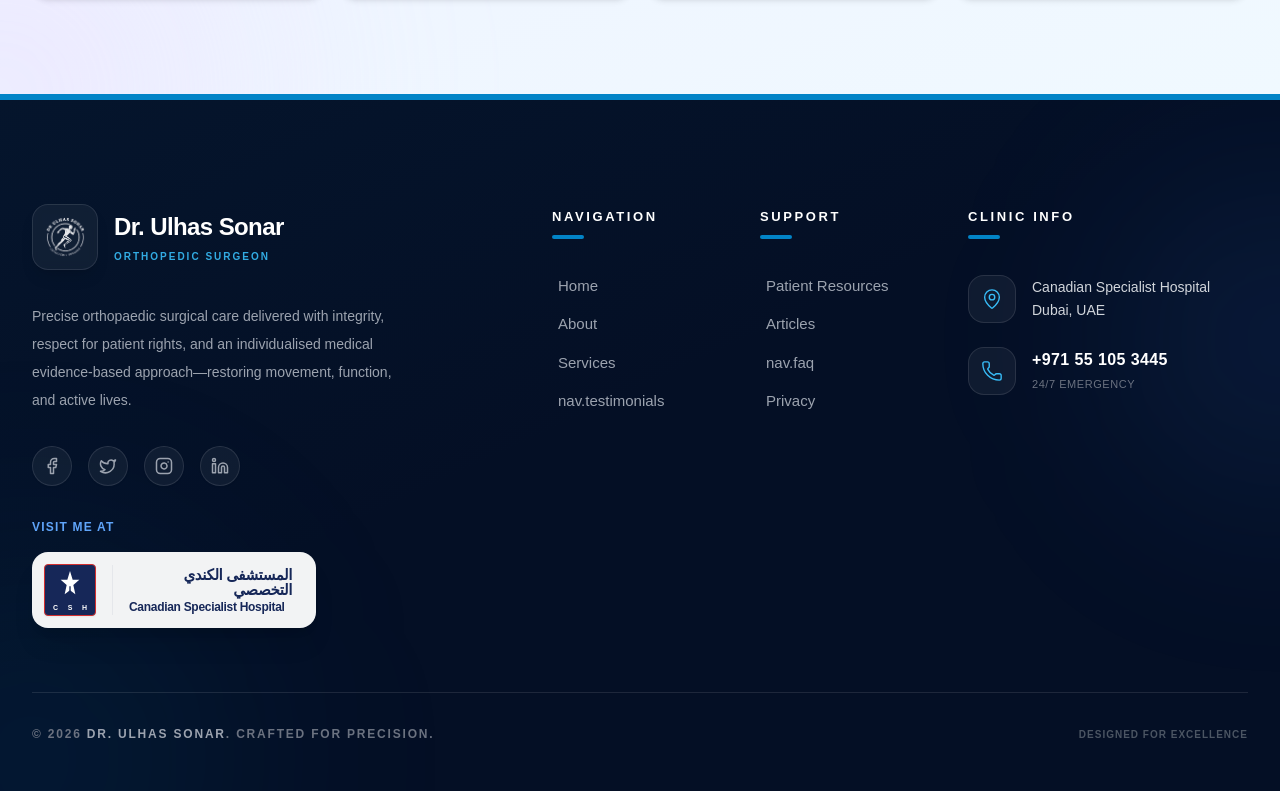
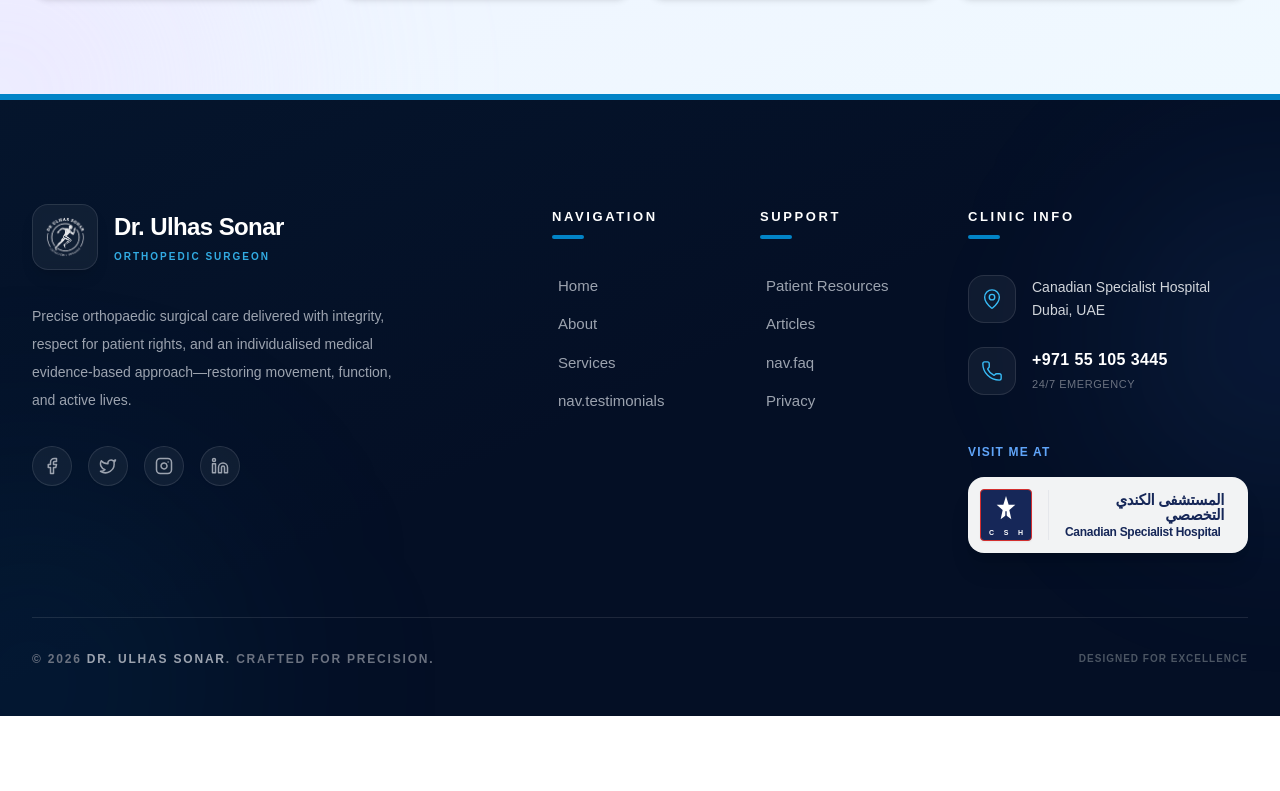
Before and after one commit to sabin876/Doctor-Port, a React (Vite) app: page /gallery in a window 1280 px wide. Shown: the part 1267-2058 px from the top of the page. After the commit the page ends 1983 px from the top, so only its background shows below. Built offline with nearby package versions, Linux system fonts and the light colour scheme; a web font is replaced by a local one.

Commit message:
update footer and other changes

```diff
--- a/src/components/Footer.jsx
+++ b/src/components/Footer.jsx
@@ -34,8 +34,7 @@ const Footer = () => {
                             {t('footer.desc')}
                         </p>
 
-                        {/* Social Links & Visit Link */}
-                        <div className="flex flex-col gap-8">
+                        {/* Social Links */}
                         <div className="flex gap-4">
                             {[
                                 { Icon: Facebook, label: 'Facebook' },
@@ -52,36 +51,6 @@ const Footer = () => {
                                     <social.Icon size={18} strokeWidth={2} />
                                 </a>
                             ))}
-                            </div>
-
-                            {/* Visit Me At Section (Realigned) */}
-                            <div>
-                                <h4 className="text-[12px] font-montserrat font-bold uppercase tracking-widest mb-4 text-blue-400">
-                                    {t('footer.visitMeAt')}
-                                </h4>
-                                <a href="https://csh.ae/" target="_blank" rel="noreferrer" className="group inline-flex items-center gap-4 bg-white/95 hover:bg-white p-3 pr-6 rounded-2xl shadow-xl transition-all duration-300 hover:-translate-y-1 hover:shadow-primary-500/10">
-                                    {/* Custom CSS representation of the Canadian Specialist Hospital logo */}
-                                    <div className="relative w-[3.25rem] h-[3.25rem] bg-[#162758] rounded shadow-sm border border-[#d32f2f] flex justify-center flex-shrink-0">
-                                        <svg className="absolute w-8 h-8 top-1 text-white fill-current" viewBox="0 0 24 24">
-                                            <path d="M12 1.5L14 8h5l-4.5 4L16 19l-4-3-4 3 1.5-7L5 8h5l2-6.5z"/>
-                                            <path className="fill-[#162758]" d="M11.5 13h1v8h-1v-8z"/>
-                                        </svg>
-                                        <div className="absolute bottom-1 w-full flex justify-between px-2">
-                                            <span className="text-white text-[7px] font-black leading-none">C</span>
-                                            <span className="text-white text-[7px] font-black leading-none">S</span>
-                                            <span className="text-white text-[7px] font-black leading-none">H</span>
-                                        </div>
-                                    </div>
-                                    <div className="flex flex-col border-l border-gray-200 pl-4 py-0.5 max-w-[180px]">
-                                        <span className="text-[#162758] text-[15px] font-black font-montserrat tracking-tight leading-none mb-1 text-right" dir="rtl">
-                                            المستشفى الكندي التخصصي
-                                        </span>
-                                        <span className="text-[#162758] text-[12px] font-bold font-montserrat tracking-tight leading-none">
-                                            Canadian Specialist Hospital
-                                        </span>
-                                    </div>
-                                </a>
-                            </div>
                         </div>
                     </div>
 
@@ -137,7 +106,7 @@ const Footer = () => {
                             {t('footer.clinic')}
                             <span className="absolute -bottom-3 left-0 w-8 h-1 bg-primary-600 rounded-full"></span>
                         </h4>
-                        <ul className="space-y-6 mt-4">
+                        <ul className="space-y-6 mt-4 mb-10">
                             <li className="flex gap-4 group cursor-pointer">
                                 <div className="w-12 h-12 rounded-2xl bg-white/5 border border-white/10 group-hover:bg-primary-600/20 group-hover:border-primary-500/30 flex items-center justify-center text-primary-400 group-hover:text-primary-300 transition-all duration-300 flex-shrink-0">
                                     <MapPin size={22} strokeWidth={1.5} />
@@ -158,6 +127,35 @@ const Footer = () => {
                                 </div>
                             </li>
                         </ul>
+
+                        {/* Visit Me At Section (Realigned to Right/Contact Column) */}
+                        <div className="pt-2">
+                            <h4 className="text-[12px] font-montserrat font-bold uppercase tracking-widest mb-4 text-blue-400">
+                                {t('footer.visitMeAt')}
+                            </h4>
+                            <a href="https://csh.ae/" target="_blank" rel="noreferrer" className="group inline-flex items-center gap-4 bg-white/95 hover:bg-white p-3 pr-6 rounded-2xl shadow-xl transition-all duration-300 hover:-translate-y-1 hover:shadow-primary-500/10">
+                                {/* Custom CSS representation of the Canadian Specialist Hospital logo */}
+                                <div className="relative w-[3.25rem] h-[3.25rem] bg-[#162758] rounded shadow-sm border border-[#d32f2f] flex justify-center flex-shrink-0">
+                                    <svg className="absolute w-8 h-8 top-1 text-white fill-current" viewBox="0 0 24 24">
+                                        <path d="M12 1.5L14 8h5l-4.5 4L16 19l-4-3-4 3 1.5-7L5 8h5l2-6.5z"/>
+                                        <path className="fill-[#162758]" d="M11.5 13h1v8h-1v-8z"/>
+                                    </svg>
+                                    <div className="absolute bottom-1 w-full flex justify-between px-2">
+                                        <span className="text-white text-[7px] font-black leading-none">C</span>
+                                        <span className="text-white text-[7px] font-black leading-none">S</span>
+                                        <span className="text-white text-[7px] font-black leading-none">H</span>
+                                    </div>
+                                </div>
+                                <div className="flex flex-col border-l border-gray-200 pl-4 py-0.5 max-w-[180px]">
+                                    <span className="text-[#162758] text-[15px] font-black font-montserrat tracking-tight leading-none mb-1 text-right" dir="rtl">
+                                        المستشفى الكندي التخصصي
+                                    </span>
+                                    <span className="text-[#162758] text-[12px] font-bold font-montserrat tracking-tight leading-none">
+                                        Canadian Specialist Hospital
+                                    </span>
+                                </div>
+                            </a>
+                        </div>
                     </div>
                 </div>
 
```
Lines whose indentation alone changed are shown as unchanged.
